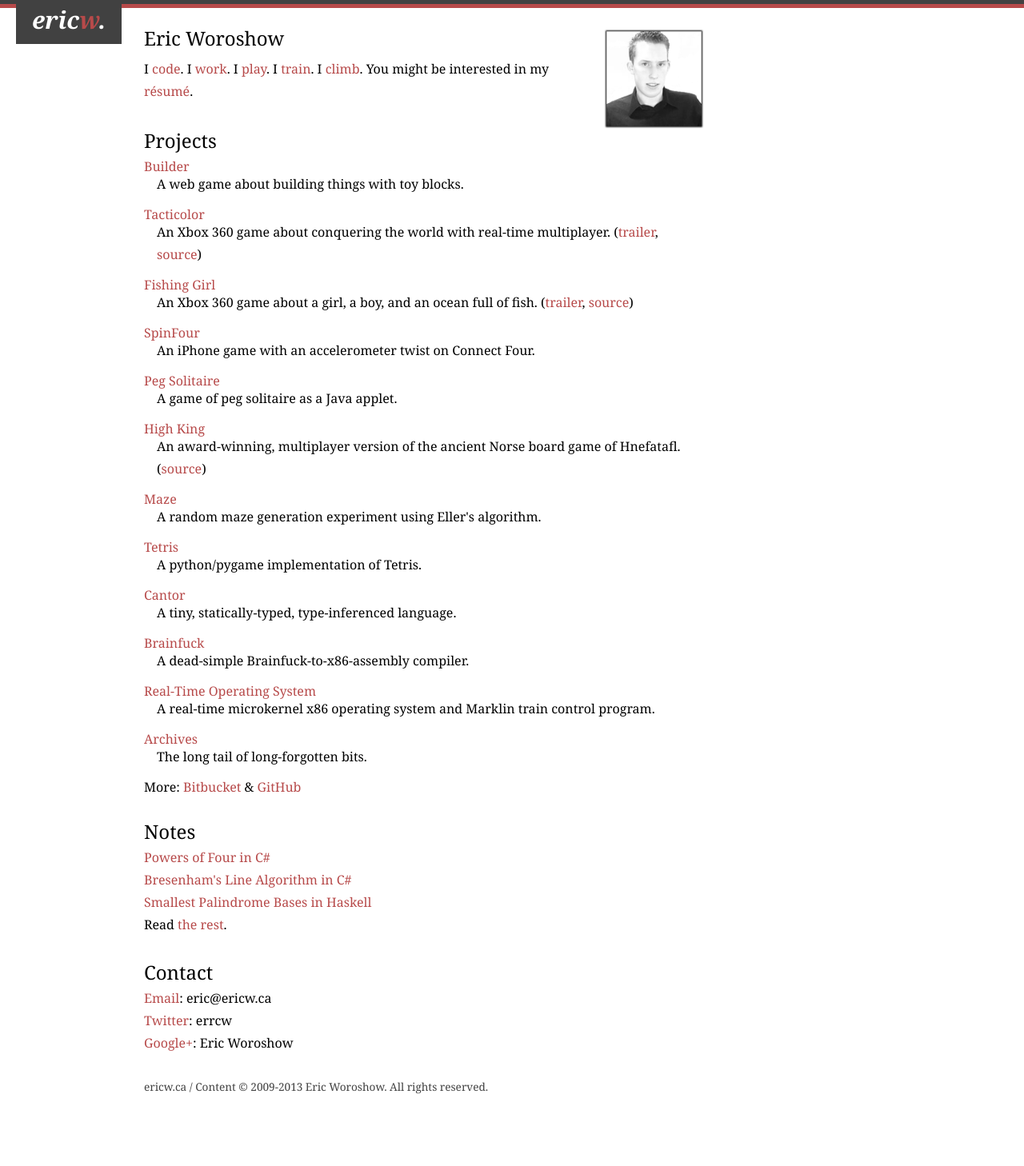
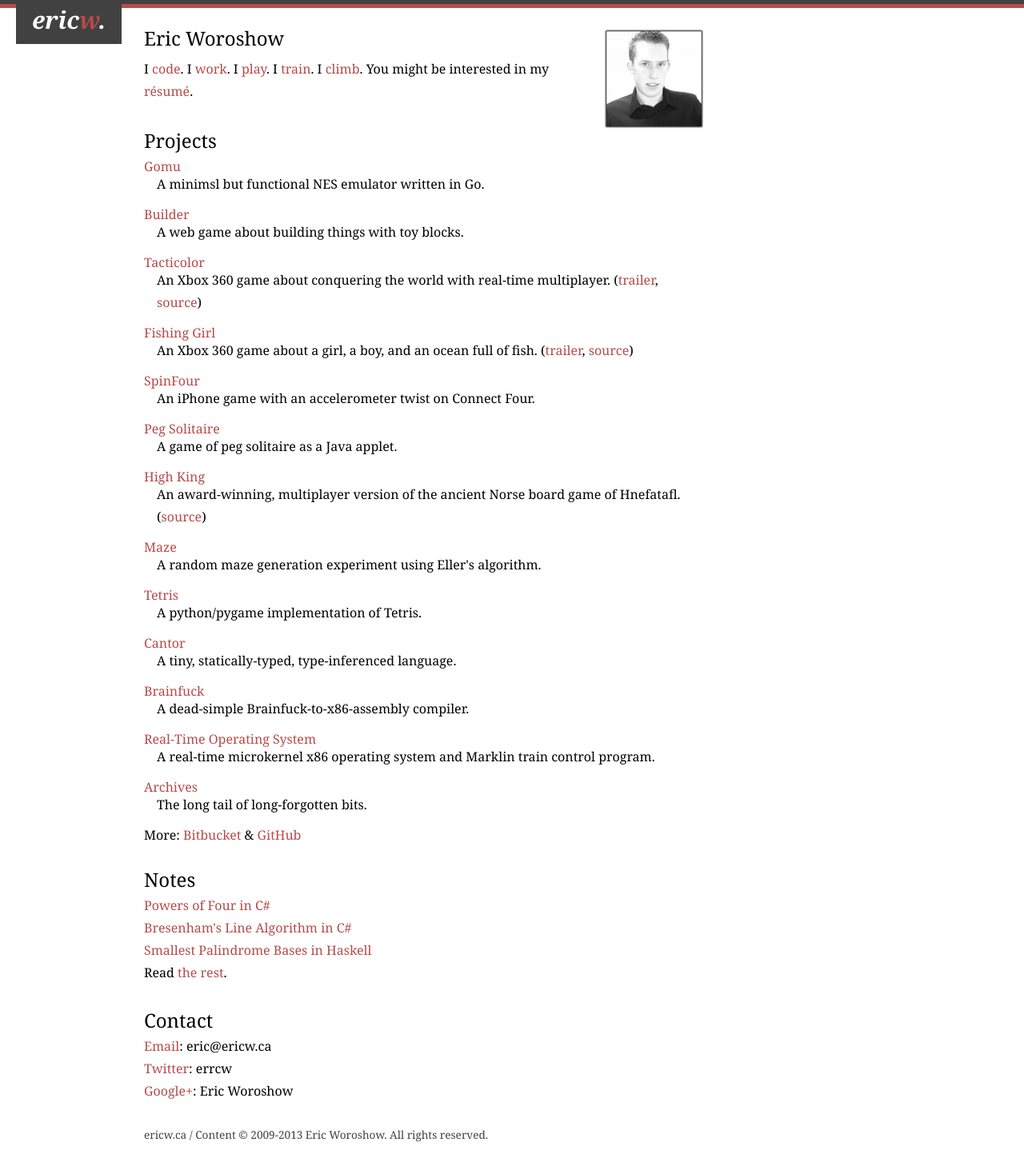
Before and after one commit to errcw/errcw.github.com, a Jekyll site: the page built from index.html, in a window 1280 px wide. Shown: the whole page at 80% size. Built offline with Jekyll 4.4.1, drawn with Linux system fonts in a browser that asks for light colours; before the commit the page ends 1398 px from its top, so only the background shows below that.

Commit message:
Added Gomu to the home page

```diff
--- a/index.html
+++ b/index.html
@@ -15,6 +15,9 @@ You might be interested in my <a href='/files/EricWoroshowResume.pdf'>r&eacute;s
 </p>
 
 <h1>Projects</h1>
+<h3><a href='http://hg.ericw.ca/gomu'>Gomu</a></h3>
+<p>A minimsl but functional NES emulator written in Go.</p>
+
 <h3><a href='http://es-builder.appspot.com/'>Builder</a></h3>
 <p>A web game about building things with toy blocks.</p>
 
```
